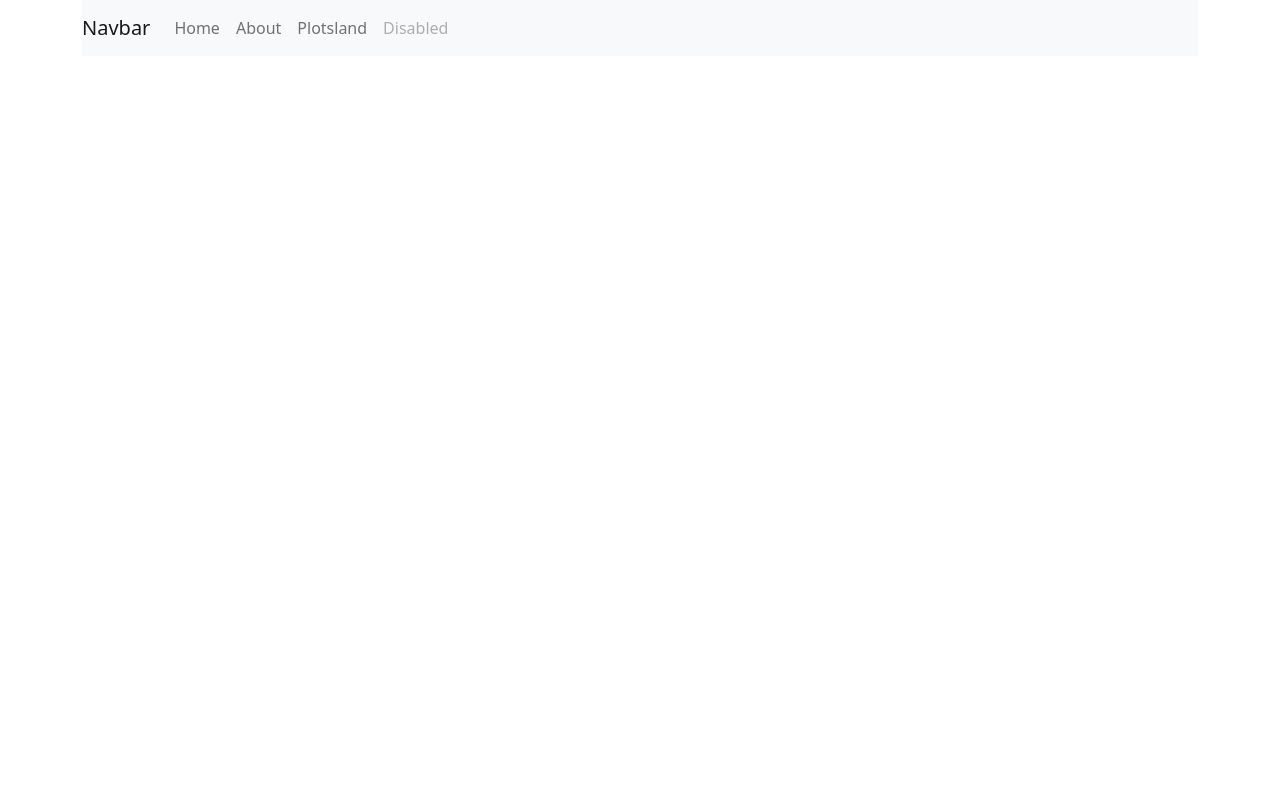
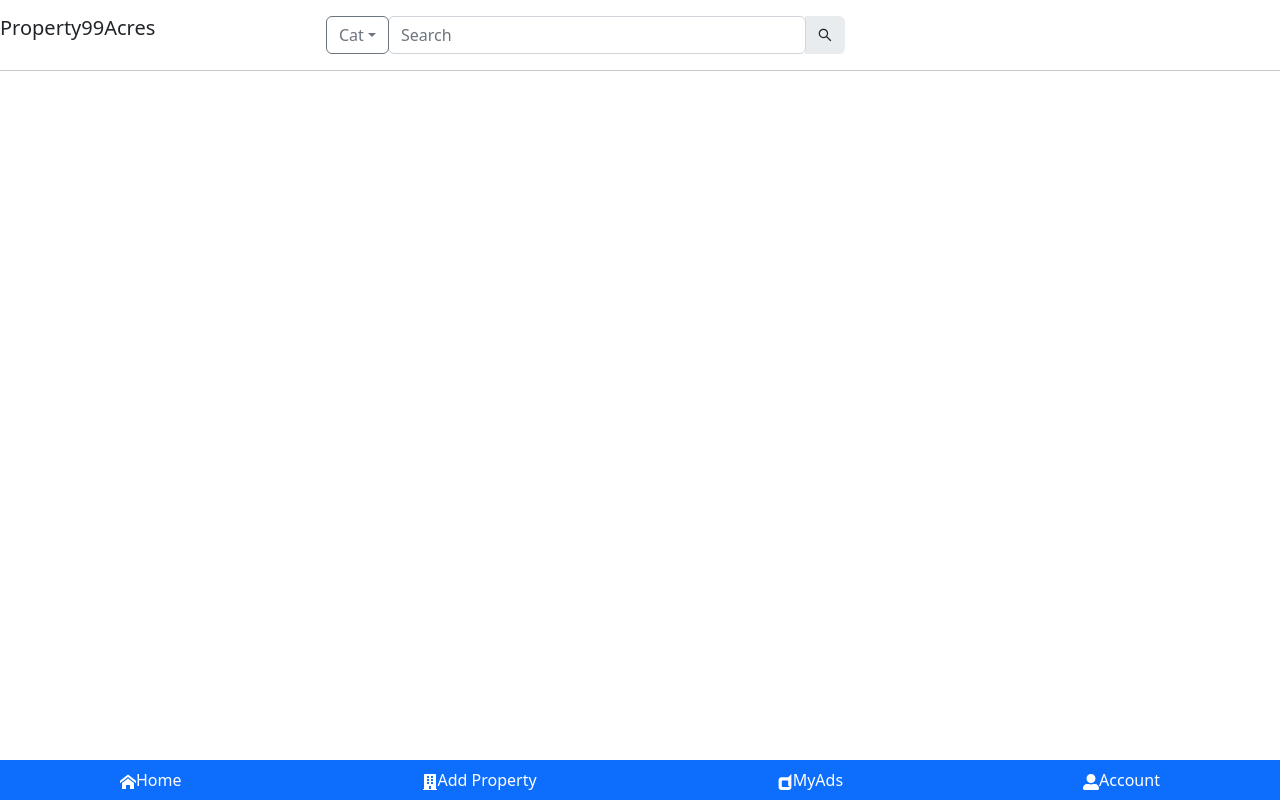
Before and after one commit to Nimeshpalsingh/NextJsPractice, a Next.js app in the folder first/: page / in a window 1280 px wide. Built offline with nearby package versions, Linux system fonts and the light colour scheme.

Commit message:
search bar palce
dsfds

```diff
--- a/first/componet/Navbar.js
+++ b/first/componet/Navbar.js
@@ -1,45 +1,22 @@
-import 'bootstrap/dist/css/bootstrap.min.css';
 import Link from 'next/link';
+import { ImHome } from 'react-icons/im';
+import { FaBuilding ,FaUserAlt, FaDashcube} from 'react-icons/fa';
 
 const Navbar = () => {
   return (
     <div>
-        <div className="container">
 
-    <nav className="navbar navbar-expand-lg navbar-light bg-light">
-  <a className="navbar-brand" href="#">Navbar</a>
-  <button className="navbar-toggler" type="button" data-toggle="collapse" data-target="#navbarSupportedContent" aria-controls="navbarSupportedContent" aria-expanded="false" aria-label="Toggle navigation">
-    <span className="navbar-toggler-icon" />
-  </button>
-  <div className="collapse navbar-collapse" id="navbarSupportedContent">
-    <ul className="navbar-nav mr-auto">
-      <li className="nav-item active">
-      <Link href="/">
-          <a className="nav-link">Home</a>
-        </Link>
-      </li>
-      <li className="nav-item">
-        <Link href="/About" ><a className="nav-link" >About</a></Link>
-      </li>
-      <li className="nav-item   ">
-      <Link href="/Plotsland" ><a className="nav-link" >Plotsland</a></Link>
+       <div className=" text-white d-flex d-flex justify-content-around fixed-bottom bg-primary ">
+  <Link  href='/'  ><div className="order-1 p-2"><ImHome/>Home</div></Link>
+  <Link  href='/Addproperty'  ><div className="order-2 p-2"><FaBuilding/>Add Property</div></Link>
+
+  <Link  href='/MyAds'  ><div className="order-3 p-2"><FaDashcube/>MyAds</div></Link>
+  <Link  href='/Account'  ><div className="order-4 p-2"><FaUserAlt/>Account</div></Link>
 
 
 
 
-      </li>
-      <li className="nav-item">
-        <a className="nav-link disabled" href="#">Disabled</a>
-      </li>
-    </ul>
-
-  </div>
-</nav>
-
-
 </div>
-
-
 
 
 
--- /dev/null
+++ b/first/componet/Search.js
@@ -0,0 +1,49 @@
+// import { Dropdown } from "bootstrap"
+import Link from "next/link"
+import { AiOutlineSearch } from "react-icons/ai"
+import Dropdown from 'react-bootstrap/Dropdown';
+import DropdownButton from 'react-bootstrap/DropdownButton';
+import Form from 'react-bootstrap/Form';
+import InputGroup from 'react-bootstrap/InputGroup';
+const Search = () => {
+  return (
+    <div>
+
+<div className="row sticky-top bg-white ">
+      <div className="  col-md-3  text-left  ">
+    <h5 className='mt-3 text-left '>Property99Acres</h5></div>
+   <div className="col-md-5 ">
+   <div className="input-group rounded mt-3 float-left">
+
+        <DropdownButton
+          variant="outline-secondary"
+          title="Cat"
+          id="input-group-dropdown-1"
+        >
+         <Dropdown.Item ><Link href='/Plotsland'>Plots & Lands</Link></Dropdown.Item>
+         <Dropdown.Divider />
+          <Dropdown.Item href="#">For Sale : House and Apartment</Dropdown.Item>
+          <Dropdown.Item href="#">For Rent : House and Apartment</Dropdown.Item>
+          <Dropdown.Divider />
+          <Dropdown.Item href="#">For Rent : Shops & Offices</Dropdown.Item>
+          <Dropdown.Item href="#">For Sale : Shops & Offices</Dropdown.Item>
+          <Dropdown.Divider />
+          <Dropdown.Item href="#">PG & Guest Houses</Dropdown.Item>
+          <Dropdown.Divider />
+        </DropdownButton>
+        <input type="search" className="form-control rounded" placeholder="Search" aria-label="Search" aria-describedby="search-addon" />
+  <span className="input-group-text border-0" id="search-addon">
+ < AiOutlineSearch/>
+  </span>
+
+  </div></div>
+
+
+</div><hr/>
+
+
+    </div>
+  )
+}
+
+export default Search
--- a/first/pages/About.js
+++ b/first/pages/About.js
@@ -1,4 +1,5 @@
 import Navbar from "../componet/Navbar"
+import 'bootstrap/dist/css/bootstrap.min.css';
 
 const About = () => {
   return (
--- a/first/pages/index.js
+++ b/first/pages/index.js
@@ -1,10 +1,12 @@
 import Navbar from "../componet/Navbar"
+import 'bootstrap/dist/css/bootstrap.min.css';
+import Search from "../componet/Search";
 
 
 function index() {
   return (
     <div>
-
+<Search/>
 
 <Navbar/>
 
--- /dev/null
+++ b/package.json
@@ -0,0 +1,5 @@
+{
+  "dependencies": {
+    "slugify": "^1.6.5"
+  }
+}
```
Also changed, not shown: first/pages/Plotsland.js (+7 -3 lines), first/pages/property/PlotsLands/[page]/[page1]/[page2]/[page3]/[pageno].js (renamed from first/pages/property/[pageno].js, +55 -32 lines).
